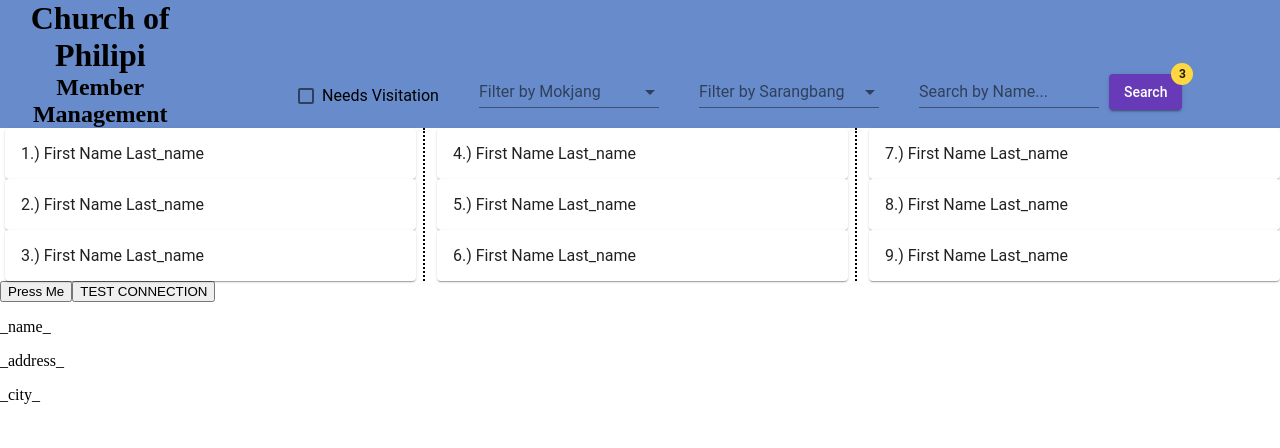
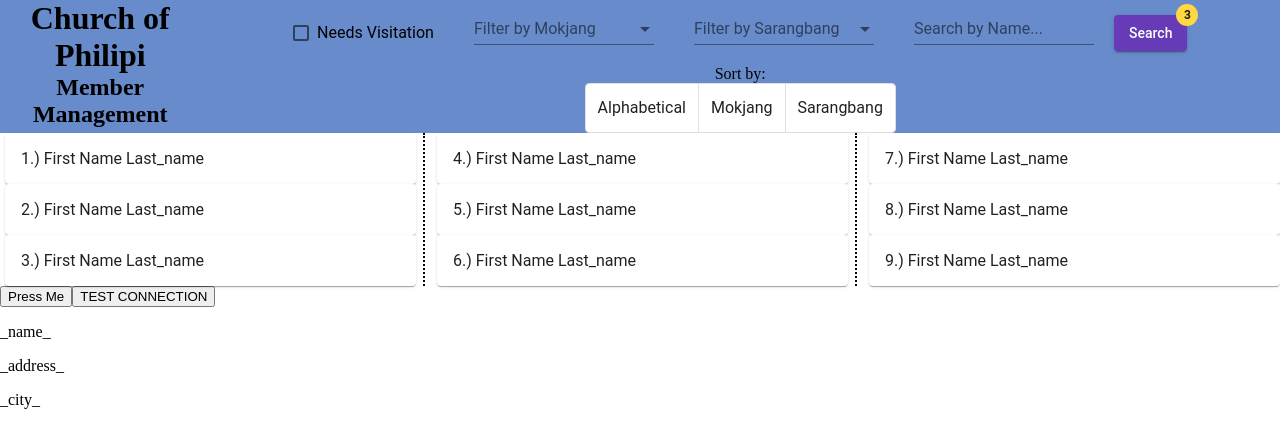
Before and after one commit to seleokojie/Member_Management, an Angular app: page / in a window 1280 px wide. Shown: the top 448 px of the page. Built offline with nearby package versions, Linux system fonts and the light colour scheme.

Commit message:
Updated Backend and Navigation Bar a bit

```diff
--- a/src/app/app.module.ts
+++ b/src/app/app.module.ts
@@ -30,6 +30,7 @@ import {MatAutocompleteModule} from '@angular/material/autocomplete';
 import {MatBadgeModule} from '@angular/material/badge';
 import {MatDialogModule} from '@angular/material/dialog';
 import {MatCheckboxModule} from '@angular/material/checkbox';
+import {MatButtonToggleModule} from '@angular/material/button-toggle';
 
 //For HTTpclient and accessing the BACKEND
 import { HttpClientModule } from '@angular/common/http';
@@ -71,6 +72,7 @@ import { HttpClientModule } from '@angular/common/http';
     MatDialogModule,
     MatCheckboxModule,
     HttpClientModule,
+    MatButtonToggleModule,
 
   ],
   providers: [],
--- a/src/app/navigation-bar/navigation-bar.component.css
+++ b/src/app/navigation-bar/navigation-bar.component.css
@@ -1,15 +1,15 @@
-button{
+button {
   background-color: #e56a2e;
   padding-inline: 15px;
 }
 
-.btnSpace{
+.btnSpace {
 
   padding-inline: 15px;
 }
 
 
-.filter{
+.filter {
   display: flex;
   flex-direction: column;
   align-items: center;
@@ -17,14 +17,34 @@ button{
   margin-inline: 20px;
 }
 
-h1, h2, h3{
+h1,
+h2,
+h3 {
   margin: 0;
   text-align: center;
 }
 
-.spacing{
-margin-left: 20px;
-margin-right: 20px;
-margin-top: auto;
-margin-bottom: auto;
+.spacing {
+  margin-left: 20px;
+  margin-right: 20px;
+  margin-top: auto;
+  margin-bottom: auto;
 }
+
+.navBar{
+  width: 100%;
+  background-color: #688ccb;
+  display:flex;
+  flex-direction: row;
+}
+
+@media screen and (max-width: 900px) {
+  .navBar{
+    flex-direction: row;
+  }
+}
+@media screen and (max-width: 600px) {
+  .navBar{
+    flex-direction: column;
+  }
+}
--- a/src/app/navigation-bar/navigation-bar.component.html
+++ b/src/app/navigation-bar/navigation-bar.component.html
@@ -1,5 +1,5 @@
-<div style="width: 100%; background-color: #688ccb; display:flex;">
-  <div style="display: flex; flex-direction:column">
+<div class="navBar">
+  <div class="churchName">
     <h1>Church of Philipi</h1>
     <h2>Member Management</h2>
   </div>
@@ -46,9 +46,22 @@
       <mat-autocomplete #auto="matAutocomplete">
         <mat-option *ngFor="let user of userNames" [value]="user">{{user}}</mat-option>
       </mat-autocomplete>
+    </div>
+
+    <div class="spacing" style="margin-left:0px">
       <!-- SEARCH BUTTON -->
-      <button mat-raised-button color="primary" style="margin-left:10px" type="submit" (click)="onSearch()"
+      <button mat-raised-button color="primary" type="submit" (click)="onSearch()"
       matBadge="{{userNames.length}}" matBadgeColor="accent">Search</button>
     </div>
+
+    <div class="spacing" style="display: flex; flex-direction: column;">
+      <mat-label style="text-align: center;">Sort by:</mat-label>
+      <mat-button-toggle-group name="sortStyle">
+        <mat-button-toggle value="sort_alphabetical">Alphabetical</mat-button-toggle>
+        <mat-button-toggle value="sort_mokjang">Mokjang</mat-button-toggle>
+        <mat-button-toggle value="sort_sarangbang">Sarangbang</mat-button-toggle>
+      </mat-button-toggle-group>
+    </div>
+
   </div>
 </div>
```
